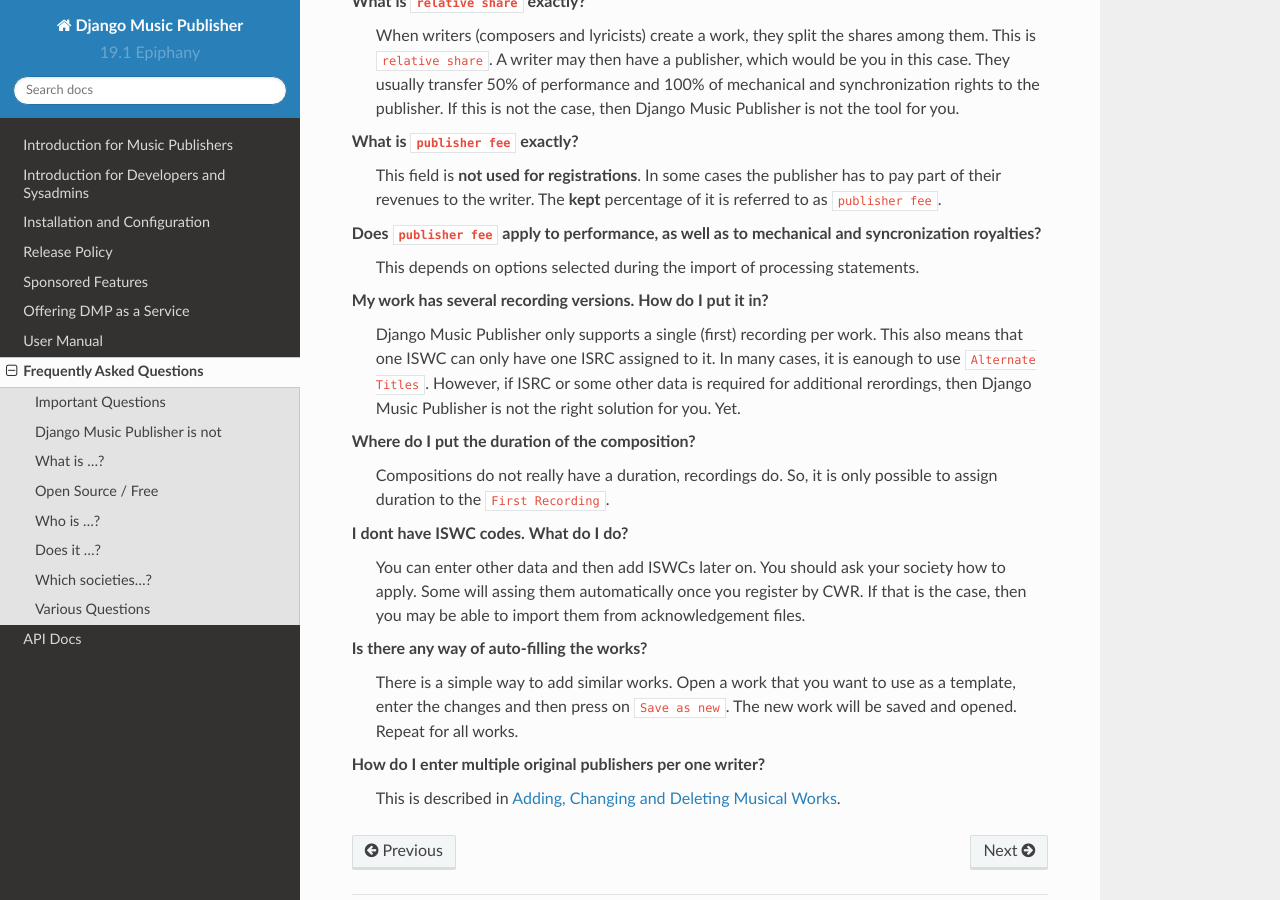
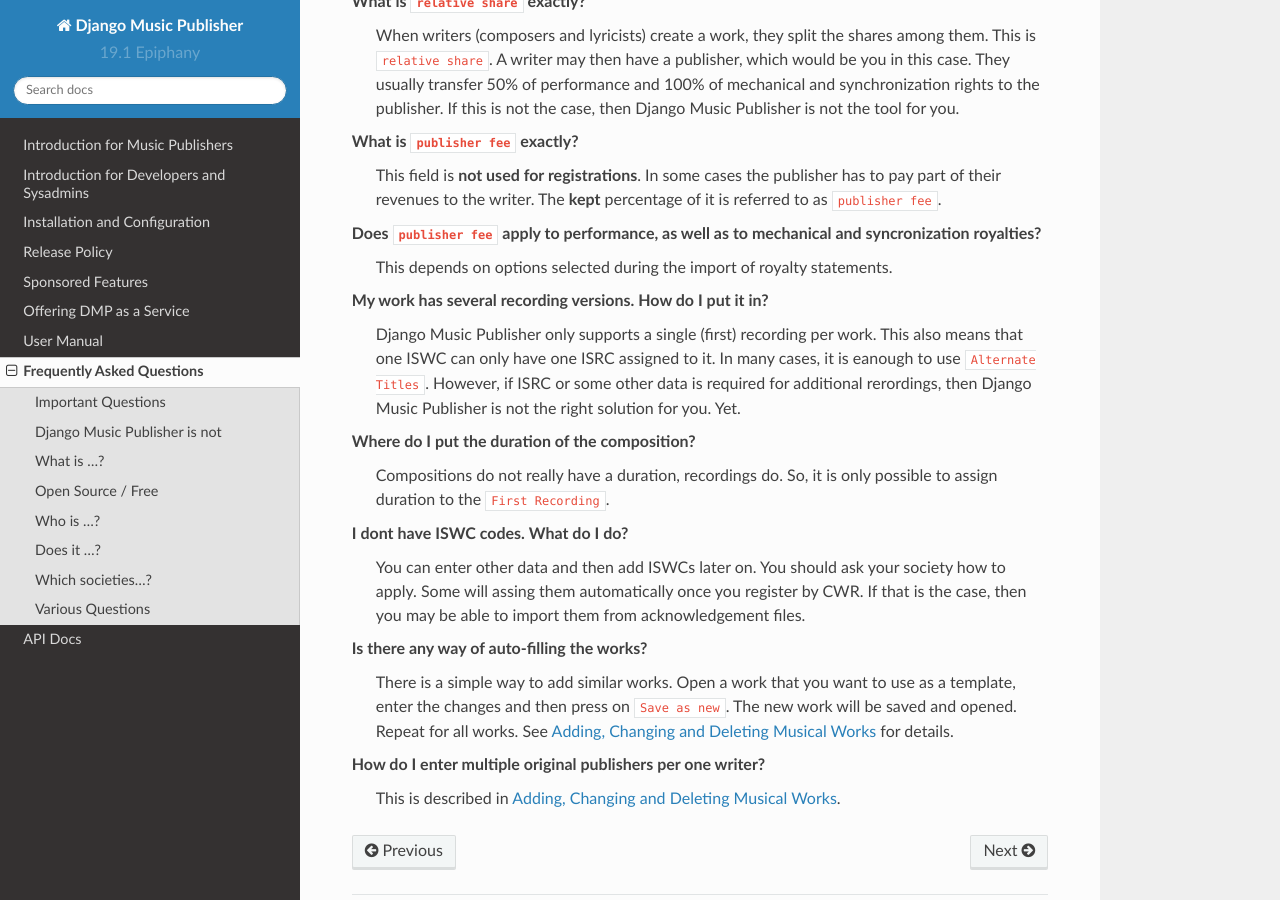
Before and after one commit to matijakolaric-com/django-music-publisher, a Sphinx documentation site: the page built from docs/faq.rst, in a window 1280 px wide and 900 px high, scrolled down 4321 px. Built offline with Sphinx 7.4.7 and the Read the Docs theme 2.0.0, drawn with Linux system fonts in a browser that asks for light colours.

Commit message:
documentation updates

```diff
--- a/docs/faq.rst
+++ b/docs/faq.rst
@@ -181,8 +181,7 @@
 	This field is **not used for registrations**. In some cases the publisher has to pay part of their revenues to the writer. The **kept** percentage of it is referred to as ``publisher fee``.
 
 Does ``publisher fee`` apply to performance, as well as to mechanical and syncronization royalties?
-	This depends on options selected during the import of processing statements.
-
+	This depends on options selected during the import of royalty statements.
 
 My work has several recording versions. How do I put it in?
 	Django Music Publisher only supports a single (first) recording per work.
@@ -196,7 +195,7 @@
 	You can enter other data and then add ISWCs later on. You should ask your society how to apply. Some will assing them automatically once you register by CWR. If that is the case, then you may be able to import them from acknowledgement files.
 
 Is there any way of auto-filling the works?
-	There is a simple way to add similar works. Open a work that you want to use as a template, enter the changes and then press on ``Save as new``. The new work will be saved and opened. Repeat for all works.
+	There is a simple way to add similar works. Open a work that you want to use as a template, enter the changes and then press on ``Save as new``. The new work will be saved and opened. Repeat for all works. See :doc:`Adding, Changing and Deleting Musical Works <manual_works>` for details.
 
 How do I enter multiple original publishers per one writer?
 	This is described in :doc:`Adding, Changing and Deleting Musical Works <manual_works>`.
```
